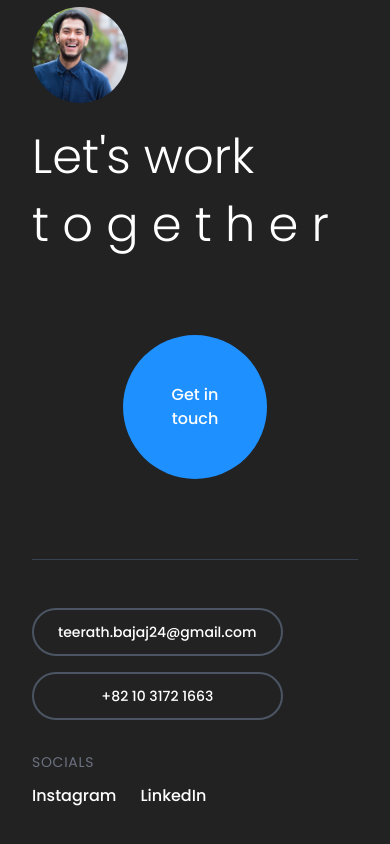
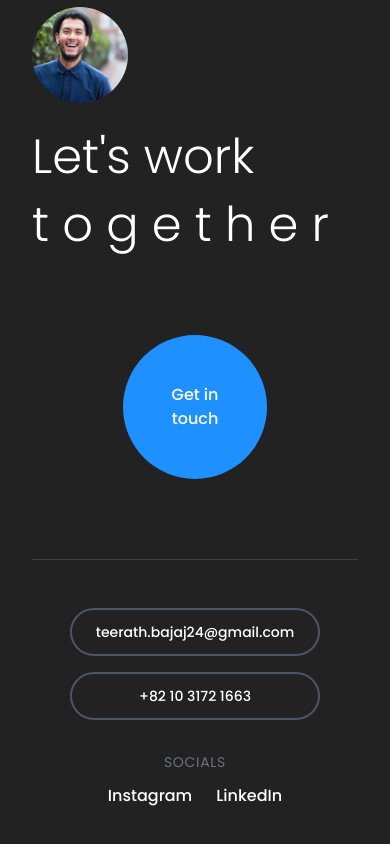
Before and after one commit to teerath24/teerath24.github.io, a React (Vite) app: page /#/ in a window 390 px wide. Shown: the part 4331-5175 px from the top of the page. Built offline with nearby package versions, Linux system fonts and the light colour scheme.

Commit message:
Fix footer alignment

```diff
--- a/src/components/Footer.jsx
+++ b/src/components/Footer.jsx
@@ -170,9 +170,11 @@ const Footer = () => {
         <div className="w-full h-px bg-gray-700 mb-12 lg:mb-16"></div>
 
         {/* Bottom - Contact and Socials */}
-        <div className="flex flex-col lg:flex-row justify-between items-start lg:items-end gap-8 lg:gap-12">
+        {/* Changed items-start to items-center for mobile centering */}
+        <div className="flex flex-col lg:flex-row justify-between items-center lg:items-end gap-8 lg:gap-12">
           {/* Contact Info */}
-          <div className="flex flex-col sm:flex-row gap-4 md:gap-6">
+          {/* Added justify-center for mobile centering */}
+          <div className="flex flex-col sm:flex-row gap-4 md:gap-6 justify-center">
             <a
               ref={emailRef}
               href="mailto:teerath.bajaj24@gmail.com"
@@ -228,7 +230,8 @@ const Footer = () => {
           </div>
 
           {/* Social Links - Bottom Right with SOCIALS label */}
-          <div className="flex flex-col items-start lg:items-end gap-3 lg:ml-auto">
+          {/* Changed items-start to items-center for mobile centering */}
+          <div className="flex flex-col items-center lg:items-end gap-3 lg:ml-auto">
             <p className="text-gray-500 text-sm tracking-wider">SOCIALS</p>
             <div className="flex gap-6 md:gap-10 text-base md:text-xl">
               <a
```
Also changed, not shown: 1 other file (tests, documents, lock files or other folders).
